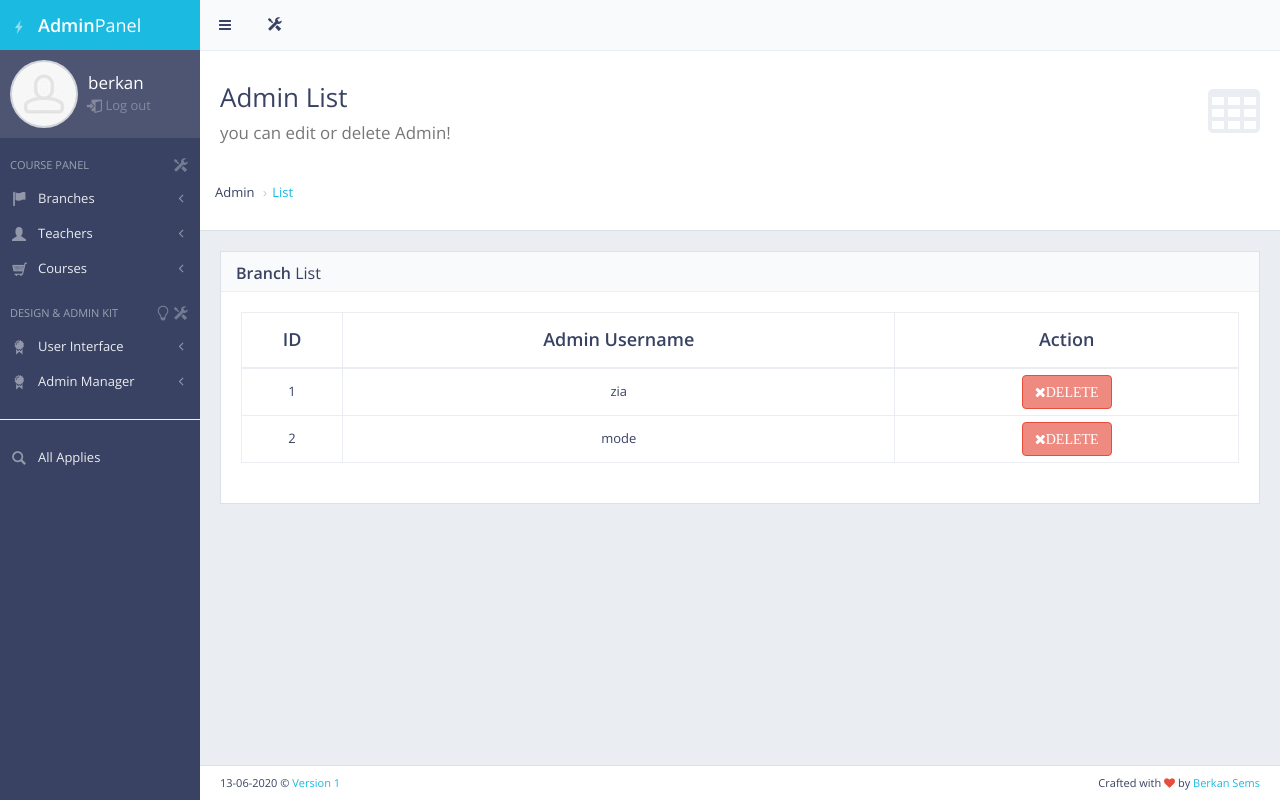
After one commit to berkansems/eduguide, a Django app: page /panel/admin_list/ in a window 1280 px wide. The commit adds this page. Run offline with Django 3.2, Linux system fonts and the light colour scheme; a user stored in the database is signed in; data comes from the database, SQL or seed files in the repository; some libraries are stand-ins or nearby versions.

Commit message:
panel new admin

```diff
--- /dev/null
+++ b/panel/decorators.py
@@ -0,0 +1,19 @@
+from django.http import HttpResponse
+
+
+def allowed_users(allowed_roles=[]):
+    def decorator(view_func):
+        def wrapper_function(request, *args, **kwargs):
+            group = None
+            if request.user.groups.exists():
+                group = request.user.groups.all()[0].name
+                # if group in allowed_roles:
+            for role in allowed_roles:
+                if group == role:
+                    return view_func(request, *args, **kwargs)
+            return HttpResponse("You are not authorized to view this page")
+            # return view_func(request, *args, **kwargs)
+
+        return wrapper_function
+
+    return decorator
--- a/panel/urls.py
+++ b/panel/urls.py
@@ -32,4 +32,8 @@ urlpatterns = [
     path('student_status_pending/<str:pk>/', views.studentStatusPending, name='student_status_pending'),
 
 
+    path('admin_add/', views.adminAdd, name='admin_add'),
+    path('admin_list/', views.adminList, name='admin_list'),
+    path('admin_delete/<str:pk>/', views.adminDelete, name='admin_delete'),
+
 ]
--- /dev/null
+++ b/templates/back/admin_list.html
@@ -0,0 +1,66 @@
+{% extends 'back/master_panel.html' %}
+{% load static %}
+{% block content %}
+    <div id="page-content">
+
+        <div class="content-header">
+            <div class="header-section">
+                <h1>
+                    <i class="fa fa-table"></i>Admin List<br><small>you can edit or delete Admin!</small>
+                </h1>
+            </div>
+            <div class="breadcrumb breadcrump-top">
+                <li>Admin</li>
+                <li><a href="#">List</a></li>
+            </div>
+        </div>
+
+
+        <div class="block full">
+            <div class="block-title">
+                <h2><strong>Branch</strong> List</h2>
+            </div>
+
+            <div class="table-responsive">
+                <table id="example-datatable" class="table table-vcenter table-condensed table-bordered">
+                    <thead>
+                    <tr>
+
+                        <th class="text-center">ID</th>
+                        <th class="text-center">Admin Username</th>
+                        <th class="text-center">Action</th>
+
+                    </tr>
+                    </thead>
+                    <tbody>
+                    {% for admin in adminUsers %}
+                        <tr class="text-center">
+                            <td>{{ admin.id }}</td>
+                            <td>{{ admin.user }}</td>
+                            <td class="text-center">
+                                <div class="btn-group">
+
+                                    <a href="{% url 'admin_delete' admin.id %}" data-toggle="tooltip" title="Delete"
+                                       class="btn btn-danger"><i class="fa fa-times">DELETE</i></a>
+                                </div>
+                            </td>
+                        </tr>
+
+                    {% endfor %}
+
+                    </tbody>
+                    {% if messages %}
+                        <br><br>
+                        <ul class="messages">
+                            {% for message in messages %}
+                                <li{% if message.tags %} class="{{ message.tags }}"{% endif %}><span
+                                        style="color: red">{{ message }}</span></li>
+                            {% endfor %}
+                        </ul>
+                    {% endif %}
+                </table>
+            </div>
+        </div>
+    </div>
+
+{% endblock %}
--- a/templates/back/master_panel.html
+++ b/templates/back/master_panel.html
@@ -146,7 +146,7 @@
 
                                 <li class="sidebar-header">
                                     <span class="sidebar-header-options clearfix"><a href="javascript:void(0)" data-toggle="tooltip" title="Quick Settings"><i class="gi gi-settings"></i></a><a href="javascript:void(0)" data-toggle="tooltip" title="Change slider image and features!"><i class="gi gi-lightbulb"></i></a></span>
-                                    <span class="sidebar-header-title">Design Kit</span>
+                                    <span class="sidebar-header-title">Design & Admin Kit</span>
                                 </li>
                                 <li>
                                     <a href="#" class="sidebar-nav-menu"><i class="fa fa-angle-left sidebar-nav-indicator sidebar-nav-mini-hide"></i><i class="gi gi-certificate sidebar-nav-icon"></i><span class="sidebar-nav-mini-hide">User Interface</span></a>
@@ -161,15 +161,24 @@
 
                                     </ul>
                                 </li>
+
+                                <li>
+                                    <a href="#" class="sidebar-nav-menu"><i class="fa fa-angle-left sidebar-nav-indicator sidebar-nav-mini-hide"></i><i class="gi gi-certificate sidebar-nav-icon"></i><span class="sidebar-nav-mini-hide">Admin Manager</span></a>
+                                    <ul>
+                                        <li>
+                                            <a href="{% url 'admin_add' %}"><i class="gi gi-film sidebar-nav-icon"></i>New Admin</a>
+                                        </li>
+                                        <li>
+                                            <a href="{% url 'admin_list' %}"><i class="gi gi-notes_2 sidebar-nav-icon"></i>List all Admins</a>
+                                        </li>
+
+
+                                    </ul>
+                                </li>
                                 <hr>
                                 <li>
                                     <a href="{% url 'applies' %}"><i class="gi gi-search sidebar-nav-icon"></i>All Applies</a>
                                 </li>
-
-
-
-
-
 
                             </ul>
                             <!-- END Sidebar Navigation -->
```
Also changed, not shown: panel/forms.py (+7 -0 lines), templates/back/admin_add.html (added, +65 -0 lines).
